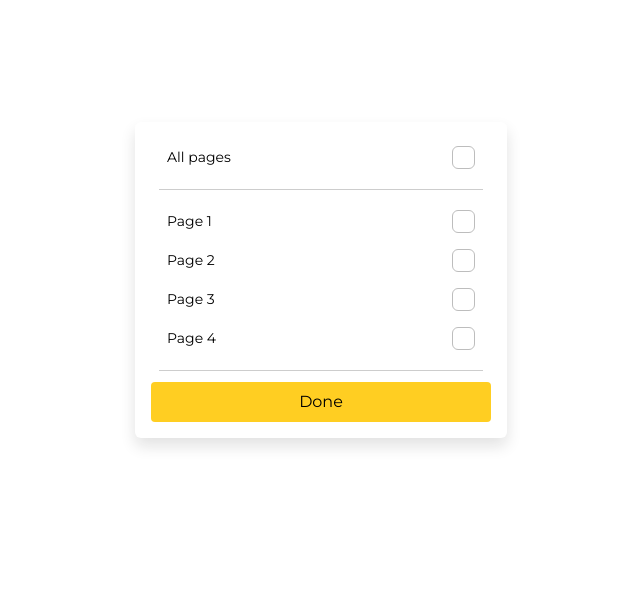
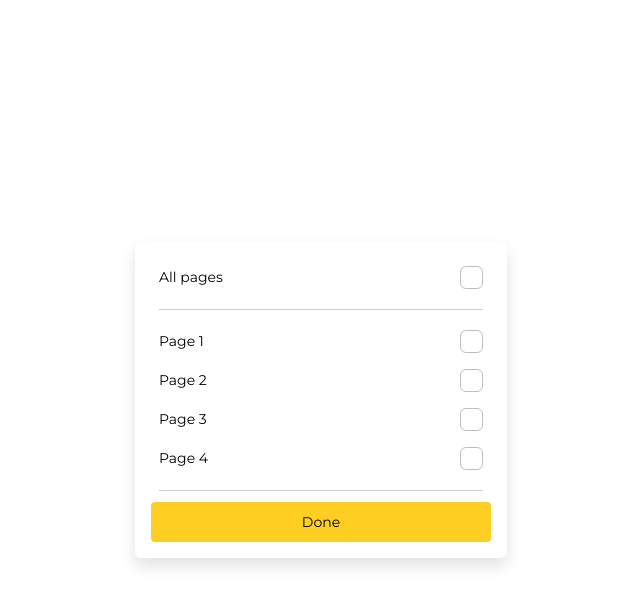
Before and after one commit to mazam5/ellty-azam-frontend, a React (Vite) app: page / in a window 1280 px wide. Shown: the top 606 px of the page, without its empty margins (319-959 px from the left). Built offline with nearby package versions, Linux system fonts and the light colour scheme.

Commit message:
fix button, checkbox micro interactions

```diff
--- a/src/App.jsx
+++ b/src/App.jsx
@@ -2,7 +2,7 @@ import PagesModal from "./components/PagesModal";
 
 function App() {
   return (
-    <div className="flex h-[70vh] items-center justify-center">
+    <div className="flex h-screen items-center justify-center">
       <PagesModal />
     </div>
   );
--- a/src/components/Button.jsx
+++ b/src/components/Button.jsx
@@ -6,9 +6,9 @@ const Button = () => {
     <button
       type="button"
       onClick={() => handleDone()}
-      className="flex h-10 w-[340px] items-center justify-center rounded-sm bg-[#FFCE22] px-5 py-2.5 hover:cursor-pointer hover:bg-[#FFCE22] active:bg-[#FFD84D]"
+      className="flex h-10 w-[340px] items-center justify-center rounded-sm bg-[#FFCE22] px-5 py-2.5 hover:cursor-pointer hover:bg-[#FFD84D] active:bg-[#FFCE22]"
     >
-      <p>Done</p>
+      <p className="text-sm">Done</p>
     </button>
   );
 };
--- a/src/components/Checkbox.jsx
+++ b/src/components/Checkbox.jsx
@@ -10,7 +10,7 @@ const Checkbox = ({ isChecked, handleChange }) => {
       onMouseEnter={() => setIsHovered(true)}
       onMouseLeave={() => setIsHovered(false)}
       onClick={handleChange}
-      className={`${isChecked && "bg-[#5087F8]"} flex h-[23px] w-[23px] items-center justify-center rounded-md border border-[#BDBDBD] hover:cursor-pointer active:bg-[#2469F6] active:outline-[3px] active:outline-[#A3C3FA]`}
+      className={`${isChecked && "bg-[#2469F6]"} flex h-[23px] w-[23px] items-center justify-center rounded-md border border-[#BDBDBD] hover:cursor-pointer active:bg-[#5087F8] active:outline-[3px] active:outline-[#A3C3FA]`}
     >
       <Check fill={isHovered ? "#E3E3E3" : "white"} />
     </span>
--- a/src/components/PageItem.jsx
+++ b/src/components/PageItem.jsx
@@ -2,10 +2,8 @@ import Checkbox from "./Checkbox";
 
 const PageItem = ({ id, title, isChecked, onSelect }) => {
   return (
-    <div className="flex items-center justify-between px-4 py-2">
-      <label htmlFor={`checkbox-${id}`} className="text-sm">
-        {title}
-      </label>
+    <div className="flex items-center justify-between p-2">
+      <label className="text-sm">{title}</label>
       <Checkbox isChecked={isChecked} handleChange={() => onSelect(id)} />
     </div>
   );
```
